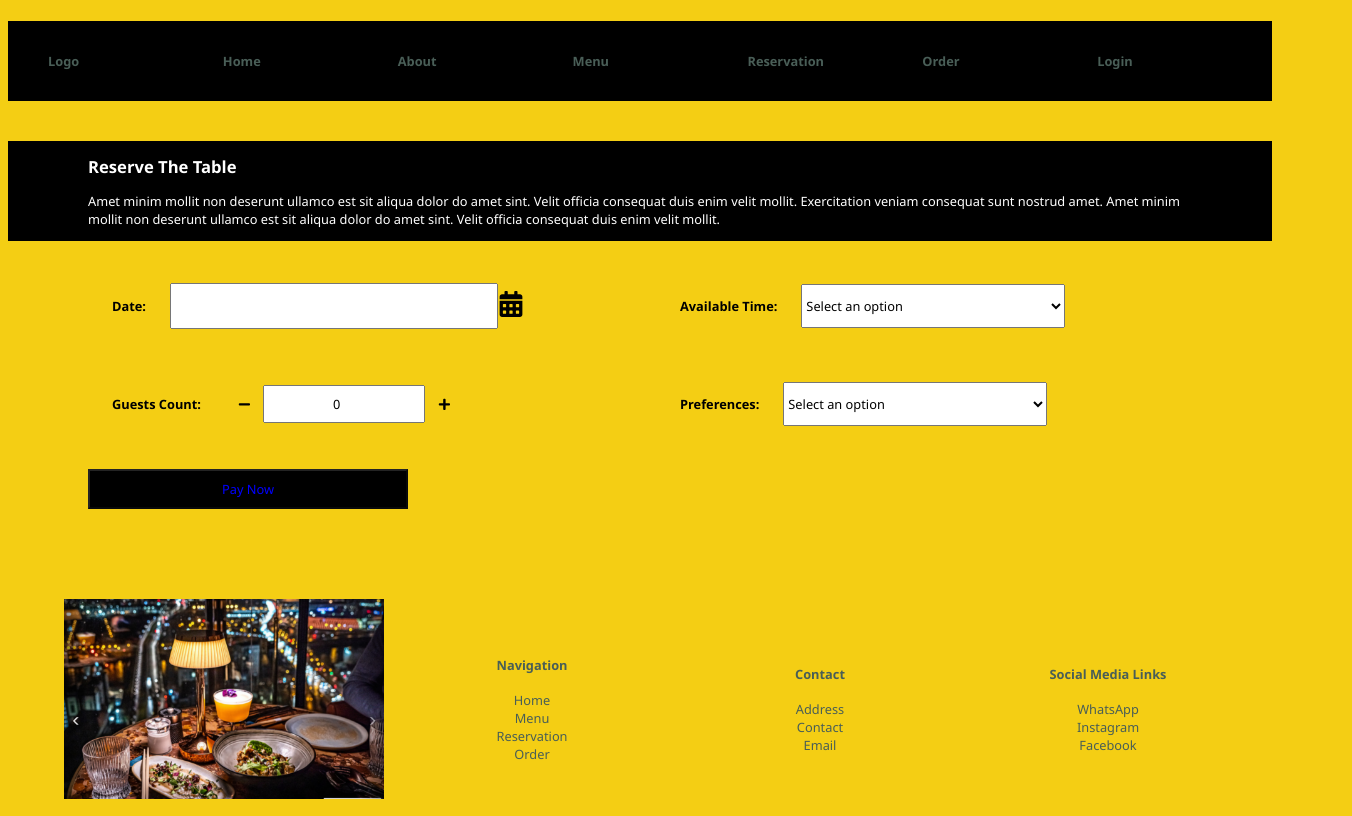
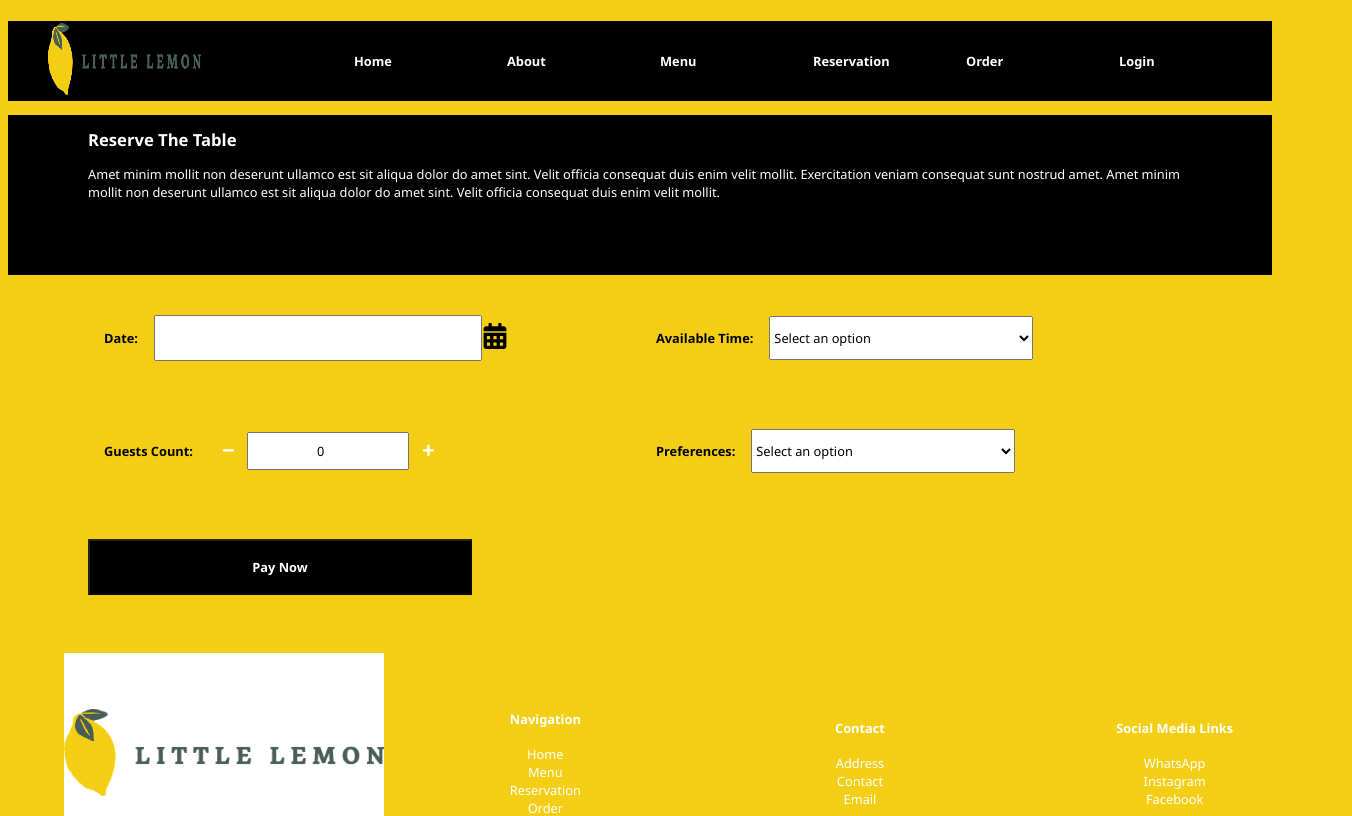
Before and after one commit to Swapnaja9860/little-lemon-restaurant, a React (Create React App) app: page /booking in a window 1280 px wide. Shown: the top 816 px of the page, 1352 px wide, since content can reach past the window. Built offline with nearby package versions, Linux system fonts and the light colour scheme.

Commit message:
code refactoring

```diff
--- a/src/Components/BookingForm/BookingForm.css
+++ b/src/Components/BookingForm/BookingForm.css
@@ -3,19 +3,25 @@ form {
   grid-template-rows: 1fr 1fr;
   grid-template-columns: 1fr 1fr;
   align-items: start;
-  grid-gap: 4vh;
-  padding: 4vh;
   padding-left: 10vh;
   padding-right: 10vh;
   /* margin-left: 6%;
   margin-right: 6%; */
+  margin-top: 3%;
   background-color: var(--primary-color-yellow);
 }
 
+button{
+  width: 30vw;
+  height: 7vh;
+  background-color: black;
+  color: white;
+  font-weight: bolder;
+}
 
 label {
   font-weight: bold;
-  padding: 3vh;
+  padding: 2vh;
   /* margin-bottom: 8px; */
 }
 
--- a/src/Components/BookingForm/BookingForm.js
+++ b/src/Components/BookingForm/BookingForm.js
@@ -84,7 +84,7 @@ function BookingForm() {
           />
         </section>
         <section>
-          <button type="submit" style={{ color: 'blue' }} disabled={!checkValidation()}>
+          <button type="submit" disabled={!checkValidation()}>
             Pay Now
           </button>
         </section>
--- a/src/Components/Button/Button.css
+++ b/src/Components/Button/Button.css
@@ -1,13 +1,18 @@
-button {
+.link button {
     width: 25vw;
     height: 5vh;
-    background-color: black;
+    color: black;
     cursor: pointer;
+    background-color: white;
+    /* background-color:  var(--primary-color-green); */
 }
 
-button a{
+.link button a{
     text-decoration: none;
     font-weight: bold;
-    color:  var(--primary-color-green);
+}
 
+button:hover{
+    background-color: white;
+    color:black;
 }
--- a/src/Components/Button/Button.js
+++ b/src/Components/Button/Button.js
@@ -4,7 +4,7 @@ import { Link } from 'react-router-dom';
 
 function Button({title, redirect}) {
   return (
-    <button><Link to={redirect}>{title}</Link></button>
+    <button className='link'><Link to="/booking">{title}</Link></button>
   )
 }
 
--- a/src/Components/Footer.css
+++ b/src/Components/Footer.css
@@ -1,8 +1,8 @@
 footer {
   display: grid;
-  max-width: 100%;
+  width: 100%;
   height: 30vh;
-  grid-template-columns: auto 1fr 1fr 1fr;
+  grid-template-columns: 1fr 2fr 2fr 2fr;
   align-items: center;
   justify-content: center;
   background-color: var(--primary-color-yellow);
@@ -12,8 +12,10 @@ footer {
 }
 
 .footer-img {
-  width: 15vw;
-  height: 20vh;
+  width: 5vw;
+  height: 5vh;
+  object-fit: contain;
+  background-color: white;
   /* margin: 0.2vh 0.2vh 2vh 0.2vh; */
   /* padding: 5vh 10vh 5vh 10vh; */
 }
--- a/src/Components/Footer.js
+++ b/src/Components/Footer.js
@@ -2,7 +2,7 @@ import React from 'react';
 import { Link } from 'react-router-dom';
 import '../Components/Header/Nav.css';
 import './Footer.css';
-import FooterImg from '../images/restaurant.png'
+import FooterImg from '../images/original-b59dcb3c6b4dcb6f87e9dc0b9a0e5a23.png'
 
 function Footer() {
   return (
--- a/src/Components/Header/Nav.css
+++ b/src/Components/Header/Nav.css
@@ -7,17 +7,22 @@ ul {
   height: 10vh;
   justify-content: center;
   align-items: center;
-  color: var(--primary-color-green);
+  color: white;
   list-style: none;
 }
 
 .nav-header ul{
   background-color: black;
-  font-weight: bold;
+  font-weight: bolder;
 }
 
 ul li {
   flex: 1;
+}
+
+li img{
+  width: 100%;
+  height: 9vh;
 }
 
 .nav-links ul{
--- a/src/Components/Header/Nav.js
+++ b/src/Components/Header/Nav.js
@@ -1,12 +1,14 @@
 import React from 'react'
 import './Nav.css';
 import { Link } from 'react-router-dom';
+import logo from '../../images/Asset 16@4x.png'
 
 function Nav() {
   return (
     <nav className='nav-header'>
       <ul>
-      <li>Logo</li>
+      <li><img src={logo}></img></li>
+      <li></li>
       <li><Link to='/'>Home</Link></li>
       <li><Link to='/about'>About</Link></li>
       <li><Link to='/menu'>Menu</Link></li>
--- a/src/Screens/BookingPage.css
+++ b/src/Screens/BookingPage.css
@@ -1,14 +1,14 @@
 .booking{
   display: grid;
-  grid-template-rows: 1fr 3fr 4fr 2fr;
+  grid-template-rows: 1fr 1.5fr 3fr 3fr;
 }
 
-.reservation {
+/* .reservation {
   display: grid;
   grid-template-rows: 1fr 3fr;
   height: 50vh;
   margin: 0vh;
-}
+} */
 
 .reservation-content {
   grid-template-columns: 1fr;
@@ -27,7 +27,8 @@
 @media (max-width: 786px) {
 
   .booking{
-    grid-template-rows: 1fr 8fr 4fr 2fr;
+    grid-gap:1vh;
+    grid-template-rows: 1fr 1fr 3fr 2fr;
   }
 
   form {
--- a/src/Screens/BookingPage.js
+++ b/src/Screens/BookingPage.js
@@ -9,7 +9,6 @@ function BookingPage() {
   return (
      <div className='booking'>
       <Header/>
-      <section className='reservation'>
         <article className='reservation-content'>
             <h2> Reserve The Table </h2>
             <p>
@@ -18,7 +17,6 @@ function BookingPage() {
             </p>
         </article>
         <BookingForm/>
-      </section>
        <Footer/>
     </div>
   )
--- a/src/Screens/HomePage.css
+++ b/src/Screens/HomePage.css
@@ -41,7 +41,8 @@ section .main{
   grid-gap : 8vh;
   padding-left: 10vh;
   padding-right: 10vh;
-  background-color: var(--primary-color-green);
+  background-color: black;
+  color: white;
 }
 
 
```
Also changed, not shown: src/Components/Highlights/Highlights.css (line endings or trailing spaces), src/images/original-b59dcb3c6b4dcb6f87e9dc0b9a0e5a23.png (added).
